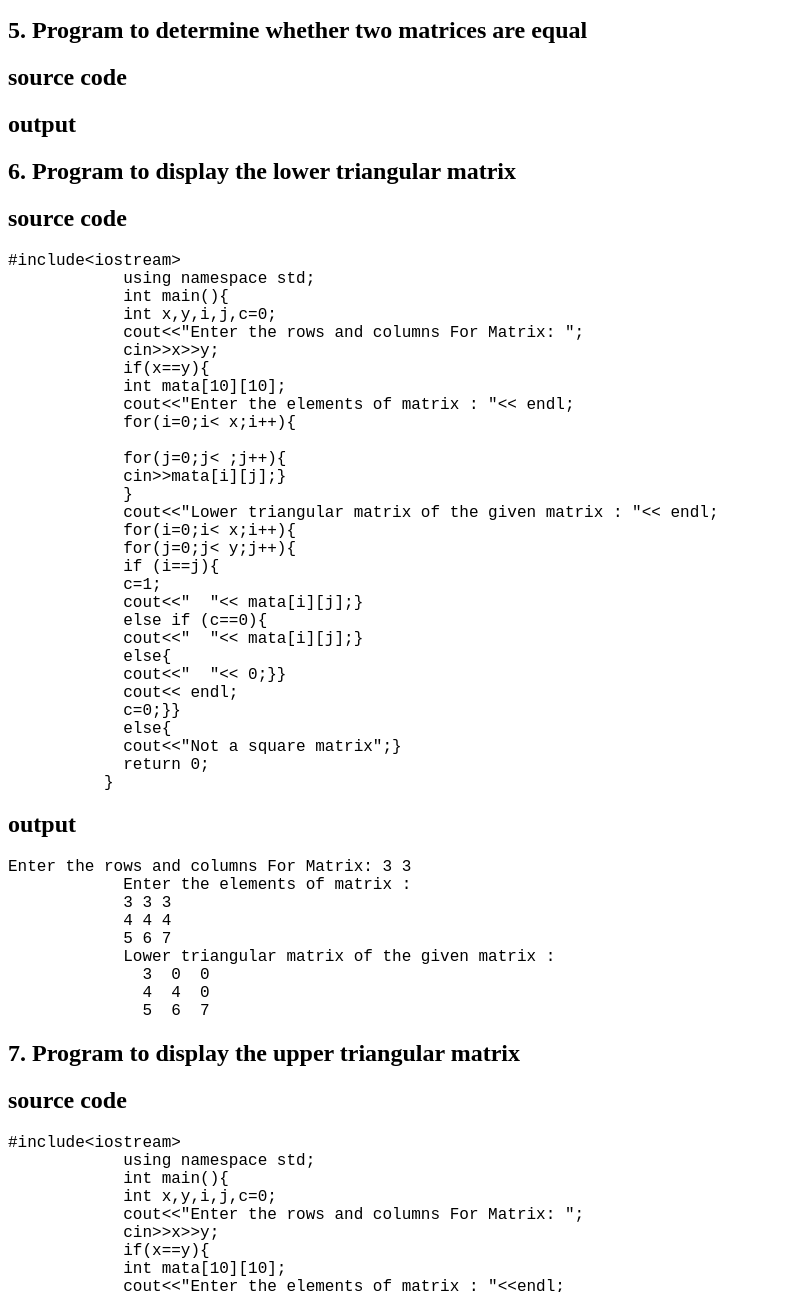
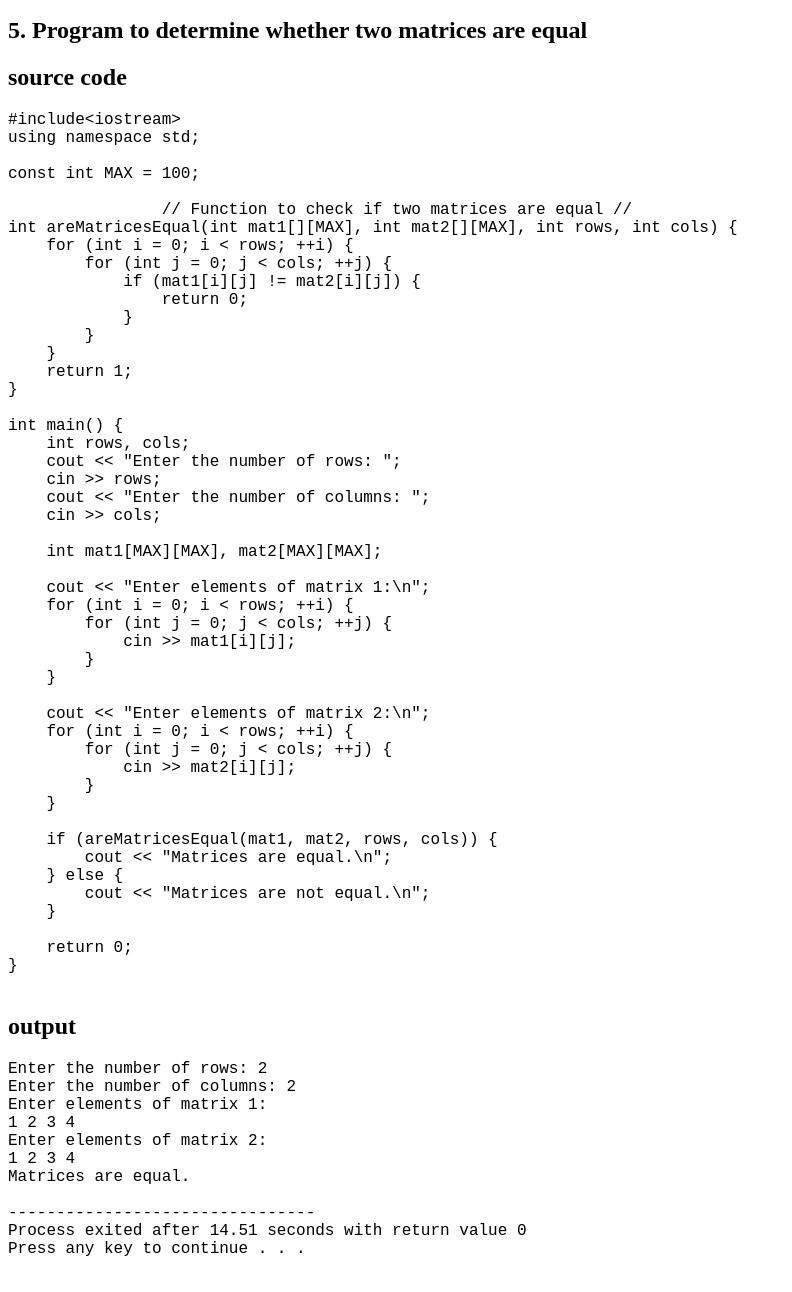
Before and after one commit to niharika4072/codecraft, a plain HTML site: page 2darr.html in a window 1280 px wide. Shown: the part 4313-5605 px from the top of the page, without its empty margins (0-792 px from the left). Drawn offline with Linux system fonts and the light colour scheme.

Commit message:
Update 2darr.html

```diff
--- a/2darr.html
+++ b/2darr.html
@@ -267,11 +267,72 @@
         </div>
         <div>
           <h2>source code</h2>
-          <pre></pre>
+          <pre>
+#include&lt;iostream>
+using namespace std;
+
+const int MAX = 100;
+
+		// Function to check if two matrices are equal //
+int areMatricesEqual(int mat1[][MAX], int mat2[][MAX], int rows, int cols) {
+    for (int i = 0; i < rows; ++i) {
+        for (int j = 0; j < cols; ++j) {
+            if (mat1[i][j] != mat2[i][j]) {
+                return 0;
+            }
+        }
+    }
+    return 1;
+}
+
+int main() {
+    int rows, cols;
+    cout << "Enter the number of rows: ";
+    cin >> rows;
+    cout << "Enter the number of columns: ";
+    cin >> cols;
+
+    int mat1[MAX][MAX], mat2[MAX][MAX];
+
+    cout << "Enter elements of matrix 1:\n";
+    for (int i = 0; i < rows; ++i) {
+        for (int j = 0; j < cols; ++j) {
+            cin >> mat1[i][j];
+        }
+    }
+
+    cout << "Enter elements of matrix 2:\n";
+    for (int i = 0; i < rows; ++i) {
+        for (int j = 0; j < cols; ++j) {
+            cin >> mat2[i][j];
+        }
+    }
+
+    if (areMatricesEqual(mat1, mat2, rows, cols)) {
+        cout << "Matrices are equal.\n";
+    } else {
+        cout << "Matrices are not equal.\n";
+    }
+
+    return 0;
+}
+          </pre>
         </div>
         <div>
           <h2>output</h2>
-          <pre></pre>
+          <pre>
+Enter the number of rows: 2
+Enter the number of columns: 2
+Enter elements of matrix 1:
+1 2 3 4
+Enter elements of matrix 2:
+1 2 3 4
+Matrices are equal.
+
+--------------------------------
+Process exited after 14.51 seconds with return value 0
+Press any key to continue . . .
+          </pre>
         </div>
       </div>
       <div class="code">
```
